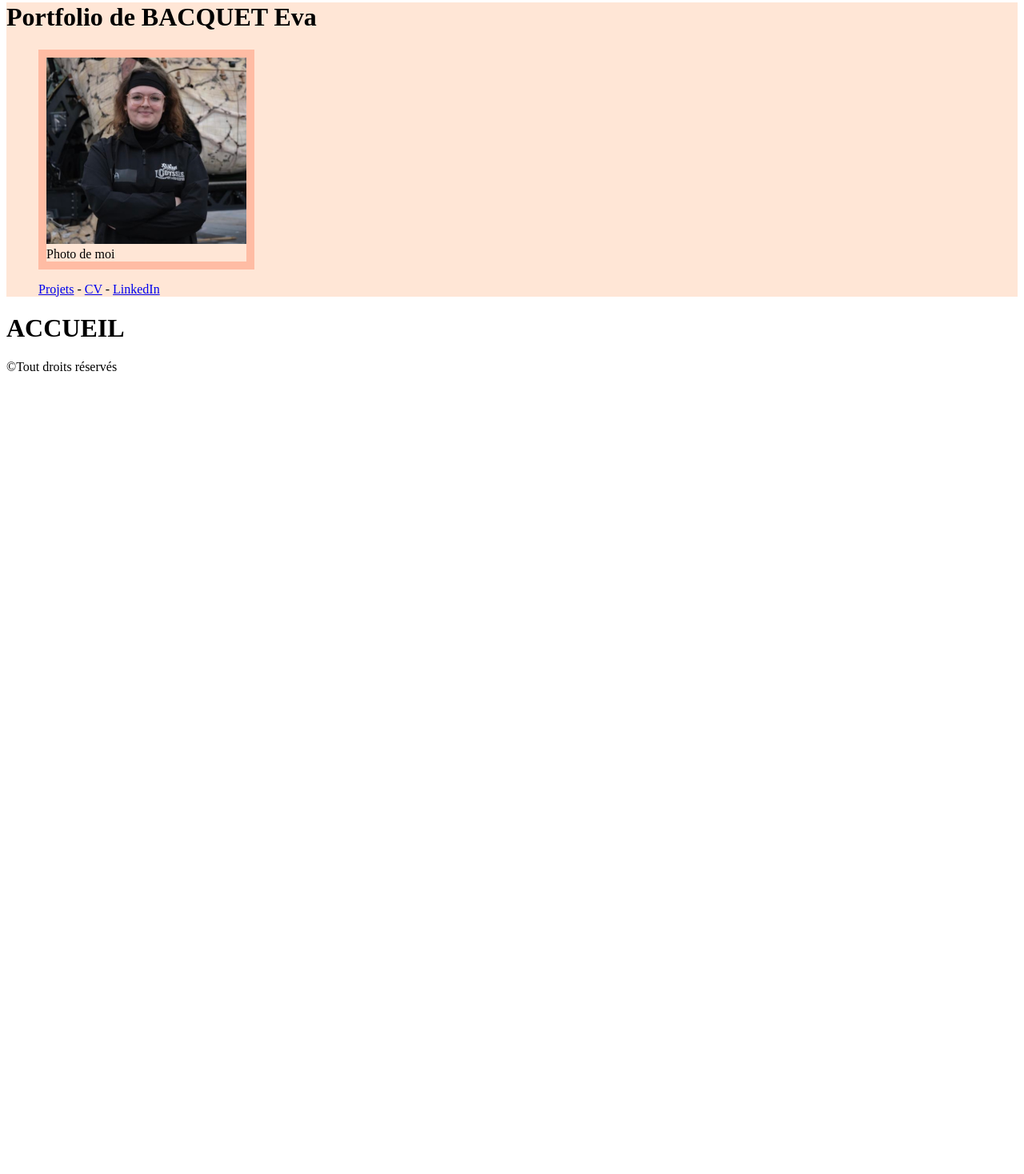
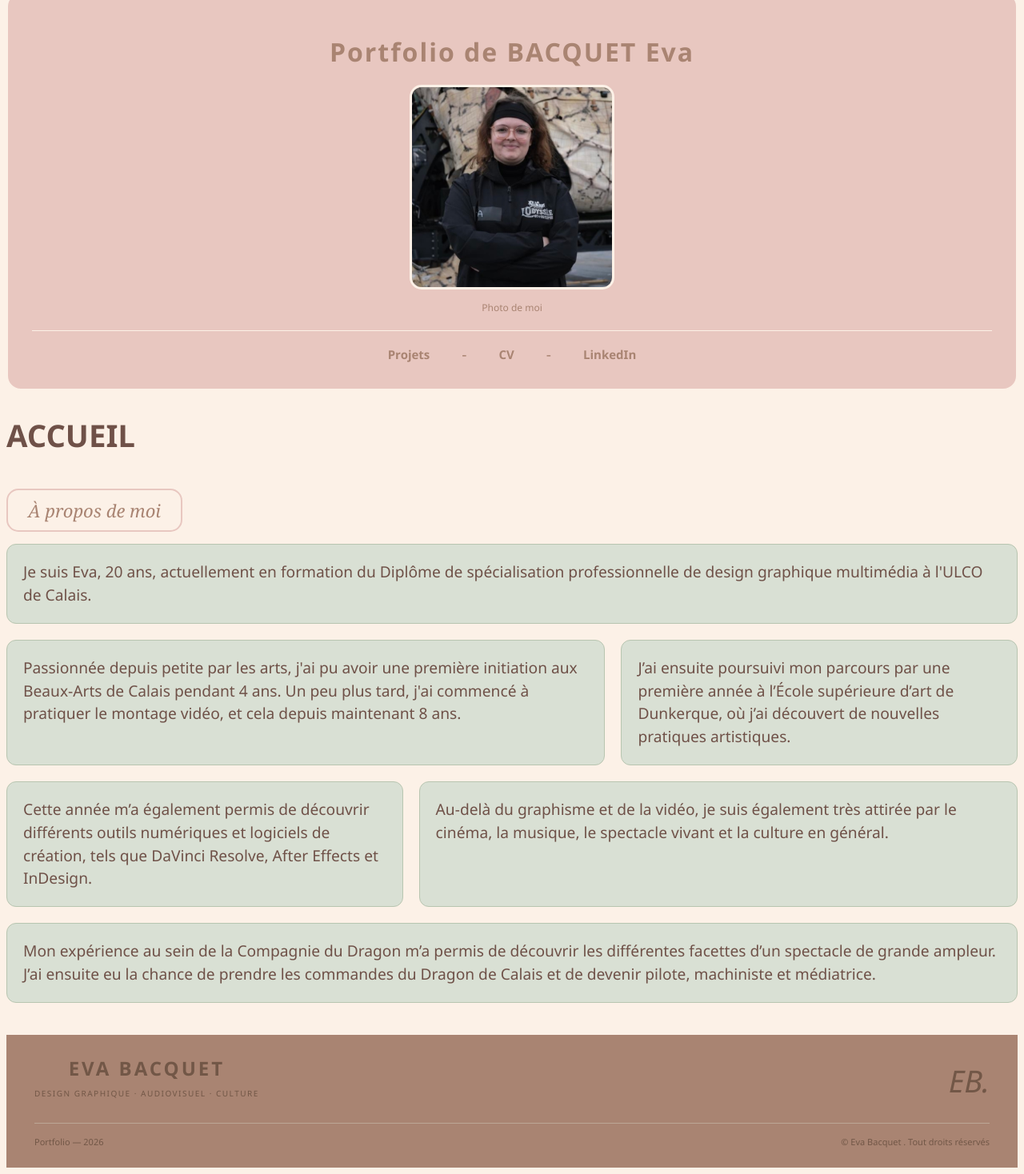
Before and after one commit to Evabacquet/Portfolio, a plain HTML site: page index.html in a window 1280 px wide. Shown: the part 18-1486 px from the top of the page at 80% size. Before the commit the page ends 800 px from the top, so only its background shows below. Drawn offline with Linux system fonts and the light colour scheme.

Commit message:
Peaufinage

```diff
--- /dev/null
+++ b/CSS/index.css
@@ -0,0 +1,222 @@
+header{ background-color: #e8c7c0;
+    color:#fcf1e7;
+    text-align: center;
+}
+
+body{ font-family: 'Segoe UI', Tahoma, Geneva, Verdana, sans-serif;
+    font-size: larger;
+   background-color: rgb(252, 241, 231);
+   margin: 30;
+   color: #6f5148;
+
+}
+header{ background-color: #e8c7c0;
+    color:#fcf1e7;
+    text-align: center;
+}
+footer{
+    background-color: #a98472; text-align: center; padding: 15px;
+}
+
+
+.presentation {
+    display: flex;
+    flex-wrap: wrap;
+    gap: 20px;
+    align-items: stretch;
+}
+
+.presentation p {
+    box-sizing: border-box;
+    padding: 20px;
+    margin: 0;
+    border-radius: 25px;
+    line-height: 1.6;
+}
+.presentation p {
+    box-sizing: border-box;
+    padding: 20px;
+    margin: 0;
+    background-color: #d9e0d4;
+    border: 1px solid #b8c5b0;
+    border-radius: 12px;
+    line-height: 1.5;
+}
+
+.bloc1 {
+    flex: 1 1 100%;
+}
+
+.bloc2 {
+    flex: 1 1 55%;
+}
+
+.bloc3 {
+    flex: 1 1 35%;
+}
+
+.bloc4 {
+    flex: 1 1 35%;
+}
+
+.bloc5 {
+    flex: 1 1 55%;
+}
+
+.bloc6 {
+    flex: 1 1 100%;
+}
+
+
+.footer {
+    background-color: #a98472;
+    border: 1px solid #dbbdae
+    border-radius: 12px;
+    padding: 25px 35px;
+    margin-top: 40px;
+    color: #725747;
+}
+
+.footer-haut {
+    display: flex;
+    justify-content: space-between;
+    align-items: center;
+    padding-bottom: 20px;
+}
+
+.footer h2 {
+    font-size: 24px;
+    letter-spacing: 3px;
+    margin: 0;
+}
+
+.footer p {
+    font-size: 10px;
+    letter-spacing: 1.5px;
+    margin-top: 8px;
+}
+
+.signature {
+    font-size: 38px;
+    font-style: italic;
+}
+
+.footer-bas {
+    display: flex;
+    justify-content: space-between;
+    border-top: 1px solid #bca796;
+    padding-top: 15px;
+    font-size: 11px;
+}
+
+
+header {
+    background-color: #e8c7c0;
+    border: 2px solid #fcf1e7;
+    border-radius: 18px;
+    padding: 30px;
+    margin-bottom: 30px;
+    color: #a98472;
+    font-family: 'Segoe UI', Tahoma, Geneva, Verdana, sans-serif;
+    text-align: center;
+}
+
+header h1 {
+    color: #a98472;
+    font-size: 32px;
+    letter-spacing: 2px;
+    margin-bottom: 20px;
+}
+
+header figure {
+    margin: 20px auto;
+}
+
+header img {
+    width: 250px;
+    height: 250px;
+    object-fit: cover;
+    border-radius: 15px;
+    border: 3px solid #fcf1e7
+}
+
+header figcaption {
+    color: #a98472;
+    font-size: 12px;
+    margin-top: 8px;
+}
+
+header nav {
+    border-top: 1px solid #fcf1e7;
+    padding-top: 15px;
+    margin-top: 20px;
+}
+
+header nav ul {
+    display: flex;
+    justify-content: center;
+    align-items: center;
+    gap: 40px;
+    list-style: none;
+    padding: 0;
+    margin: 0;
+}
+
+header nav a {
+    color: #a98472;
+    text-decoration: none;
+    font-size: 15px;
+    font-weight: 600;
+    transition: color 0.3s;
+}
+
+header nav a:hover {
+    color: #fcf1e7;
+}
+
+header nav a {
+    display: inline-block;
+    color: #a98472;
+    text-decoration: none;
+    font-size: 15px;
+    font-weight: 600;
+    position: relative;
+    transition: all 0.3s ease;
+}
+
+header nav a:hover {
+    color: #b8c5b0;
+    transform: translateY(-4px);
+}
+
+header nav a::after {
+    content: "";
+    position: absolute;
+    width: 0;
+    height: 2px;
+    bottom: -5px;
+    left: 0;
+    background-color: #a98472;
+    transition: width 0.3s ease;
+}
+
+header nav a:hover::after {
+    width: 100%;
+}
+
+.sous-titre {
+    font-family: Georgia, 'Times New Roman', serif;
+    font-size: 22px;
+    font-weight: normal;
+    font-style: italic;
+    color: #a98472;
+    background-color: #fcf1e7;
+    border: 2px solid #e8c7c0;
+    border-radius: 15px;
+    padding: 10px 25px;
+    display: inline-block;
+    margin: 15px auto;
+}
+header {
+    text-align: center;
+}
--- a/CSS/style.css
+++ b/CSS/style.css
@@ -1,21 +1,192 @@
 body{ font-family: 'Segoe UI', Tahoma, Geneva, Verdana, sans-serif;
     font-size: larger;
-   background-color: #fcf1e7;
+   background-color: rgb(252, 241, 231);
    margin: 30;
    color: #6f5148;
+
 }
 
-header{ background-color: #e8c7c0;
-    color:#fcf1e7;
+header {
+    background-color: #fcf1e7;
+    border: 2px solid #e8c7c0;
+    border-radius: 20px;
+    padding: 25px;
     text-align: center;
+    font-family: 'Segoe UI', Tahoma, Geneva, Verdana, sans-serif;
+}
+
+header h1 {
+    color: #a98472;
+    font-size: 30px;
+}
+
+header figure {
+    margin: 20px auto;
+}
+
+header figure img {
+    width: 350px;
+    height: 350px;
+    object-fit: cover;
+    border-radius: 15px;
+    border: 3px solid #e8c7c0;
+}
+
+header figcaption {
+    color: #a98472;
+    font-size: 13px;
+    margin-top: 8px;
+}
+
+/* Navigation */
+header nav {
+    border-top: 1px solid #e8c7c0;
+    margin-top: 20px;
+    padding-top: 15px;
+}
+
+header nav ul {
+    display: flex;
+    justify-content: center;
+    align-items: center;
+    gap: 35px;
+    padding: 0;
+    margin: 0;
+    list-style: none;
+}
+
+header nav a {
+    display: inline-block;
+    color: #a98472;
+    text-decoration: none;
+    font-size: 16px;
+    font-weight: 600;
+    position: relative;
+    transition: all 0.3s ease;
+}
+
+header nav a:hover {
+    color: #e8c7c0;
+    transform: translateY(-4px);
+}
+
+header nav a::after {
+    content: "";
+    position: absolute;
+    width: 0;
+    height: 2px;
+    bottom: -5px;
+    left: 0;
+    background-color: #e8c7c0;
+    transition: width 0.3s ease;
+}
+
+header nav a:hover::after {
+    width: 100%;
 }
 
 h2 {color: #a98472; background-color: #b8c5b0; font-family: 'Trebuchet MS', 'Lucida Sans Unicode', 'Lucida Grande', 'Lucida Sans', Arial, sans-serif;
 padding: 10px; border-radius: 10px;}
-h4 {color: #6d5144;}
+h4 {color: #6d5144; background-color: #a98472; border-radius: 8px}
 li{color: #291912;}
 
 
-footer{
-    background-color: #a98472; text-align: center; padding: 15px;
+.footer {
+    background-color: #a98472;
+    border: 1px solid #dbbdae
+    border-radius: 12px;
+    padding: 25px 35px;
+    margin-top: 40px;
+    color: #725747;
 }
+
+.footer-haut {
+    display: flex;
+    justify-content: space-between;
+    align-items: center;
+    padding-bottom: 20px;
+}
+
+.footer h2 {
+    font-size: 24px;
+    letter-spacing: 3px;
+    margin: 0;
+}
+
+.footer p {
+    font-size: 10px;
+    letter-spacing: 1.5px;
+    margin-top: 8px;
+}
+
+.signature {
+    font-size: 38px;
+    font-style: italic;
+}
+
+.footer-bas {
+    display: flex;
+    justify-content: space-between;
+    border-top: 1px solid #bca796;
+    padding-top: 15px;
+    font-size: 11px;
+}
+
+
+.test{
+  display: flex;
+  justify-content: center;
+  align-items: center;
+}
+
+h2{display:flex;
+    justify-content: center;
+    align-items: center;
+}
+
+main nav ul {list-style: none;}
+main nav {
+    background: linear-gradient(135deg, #e8c7c0, #fcf1e7, #b8c5b0);
+    border: 2px solid #b8c5b0;
+    border-radius: 20px;
+    padding: 20px;
+    margin: 30px auto;
+    max-width: 900px;
+    text-align: center;
+    list-style: none;
+}
+    font-family { 'Segoe UI', Tahoma, Geneva, Verdana, sans-serif;}
+
+main nav li {
+    list-style: none;
+    display: inline-block;
+    margin: 8px;
+}
+
+main nav h2 {
+    font-family: Georgia, 'Times New Roman', serif;
+    font-size: 25px;
+    font-style: italic;
+    font-weight: normal;
+    color: #a98472;
+    margin: 0 0 15px 0;
+}
+
+main nav a {
+    display: inline-block;
+    background-color: white;
+    border: 1px solid #e8c7c0;
+    border-radius: 12px;
+    padding: 10px 20px;
+    color: #a98472;
+    text-decoration: none;
+    font-weight: 600;
+    transition: all 0.3s ease;
+}
+
+main nav a:hover {
+    background-color: #e8c7c0;
+    color: white;
+    transform: translateY(-4px);
+    box-shadow: 0 4px 10px rgba(169, 132, 114, 0.2);
+}
--- a/index.html
+++ b/index.html
@@ -4,21 +4,12 @@
     <meta charset="UTF-8">
     <meta name="viewport" content="width=device-width, initial-scale=1.0">
     <title>Portfolio - Accueil</title>
-    <style>
-        figure {
-        border: 10px solid rgb(255, 188, 164);
-        width: 250px;}
-        img{width:100%;
-        }
-        .test {border : 2px solid rgb(143, 231, 255);
-        color: rgb(0, 0, 0);
-    background-color:rgb(255, 214, 190); }
-
-    </style>
+    <link rel="stylesheet" href="CSS/index.css">
+    <link rel="stylesheet" href="CSS/index.css">
 </head>
 <body>
 
-    <header style="background-color: #ffe6d6;">
+    <header>
        <h1>Portfolio de BACQUET Eva</h1>
        <figure>
        <img src="images/images.PNG" alt="photo de moi" style="width: 250px;"/>
@@ -35,11 +26,54 @@
 
    <main>
     <h1>ACCUEIL</h1>
+<h3 class="sous-titre">À propos de moi</h3>
+
+<div class="presentation">
+
+    <p class="bloc1">
+        Je suis Eva, 20 ans, actuellement en formation du Diplôme de spécialisation professionnelle de design graphique multimédia à l'ULCO de Calais.
+    </p>
+
+    <p class="bloc2">
+        Passionnée depuis petite par les arts, j'ai pu avoir une première initiation aux Beaux-Arts de Calais pendant 4 ans. Un peu plus tard, j'ai commencé à pratiquer le montage vidéo, et cela depuis maintenant 8 ans.
+    </p>
+
+    <p class="bloc3">
+        J’ai ensuite poursuivi mon parcours par une première année à l’École supérieure d’art de Dunkerque, où j’ai découvert de nouvelles pratiques artistiques.
+    </p>
+
+    <p class="bloc4">
+        Cette année m’a également permis de découvrir différents outils numériques et logiciels de création, tels que DaVinci Resolve, After Effects et InDesign.
+    </p>
+
+    <p class="bloc5">
+        Au-delà du graphisme et de la vidéo, je suis également très attirée par le cinéma, la musique, le spectacle vivant et la culture en général.
+    </p>
+
+    <p class="bloc6">
+        Mon expérience au sein de la Compagnie du Dragon m’a permis de découvrir les différentes facettes d’un spectacle de grande ampleur. J’ai ensuite eu la chance de prendre les commandes du Dragon de Calais et de devenir pilote, machiniste et médiatrice.
+    </p>
+
+</div>
+
    </main>
 
- <footer>
-    <p>&copy;Tout droits réservés</p>
- </footer>
+
+<footer class="footer">
+    <div class="footer-haut">
+        <div>
+            <h2>EVA BACQUET</h2>
+            <p>DESIGN GRAPHIQUE · AUDIOVISUEL · CULTURE</p>
+        </div>
+        <span class="signature">EB.</span>
+    </div>
+
+    <div class="footer-bas">
+        <span>Portfolio — 2026</span>
+        <span>© Eva Bacquet . Tout droits réservés </span>
+    </div>
+</footer>
+
 
 </body>
 </html>
```
Also changed, not shown: CV.html (+21 -8 lines).
